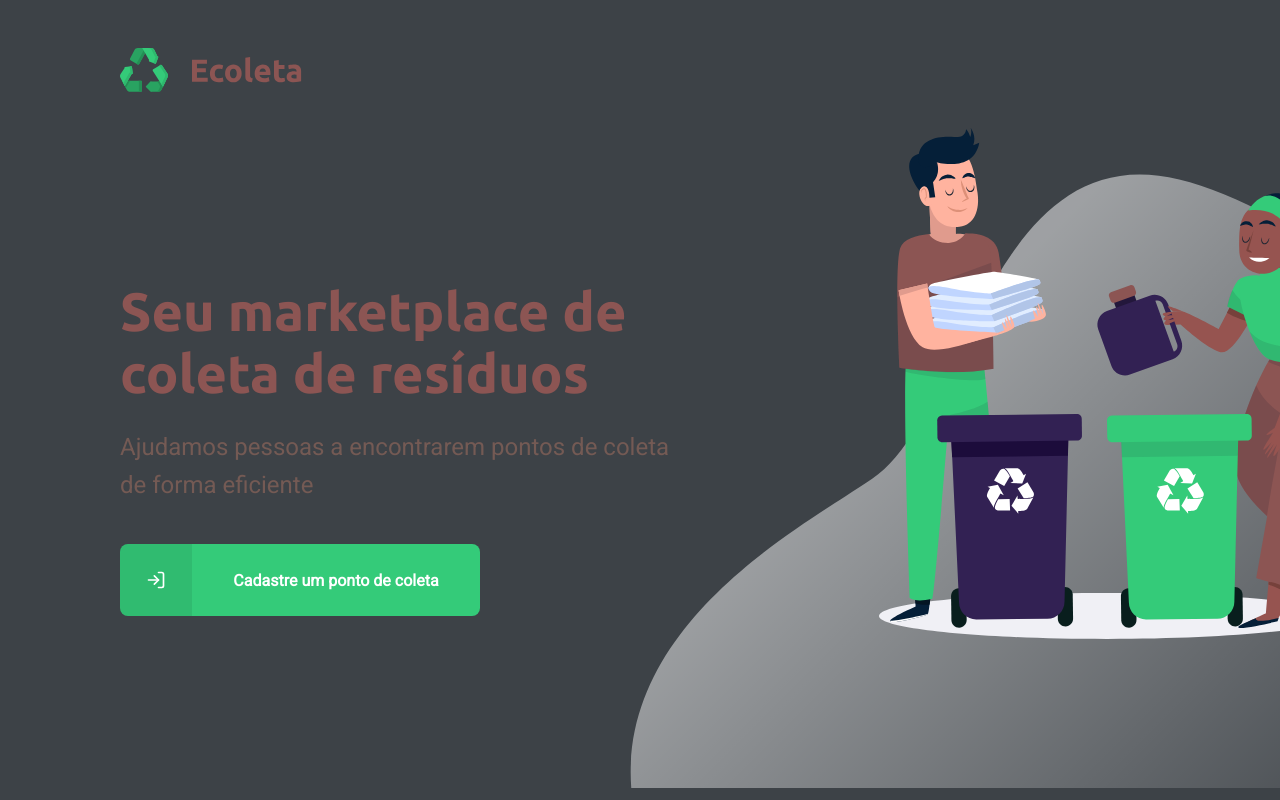
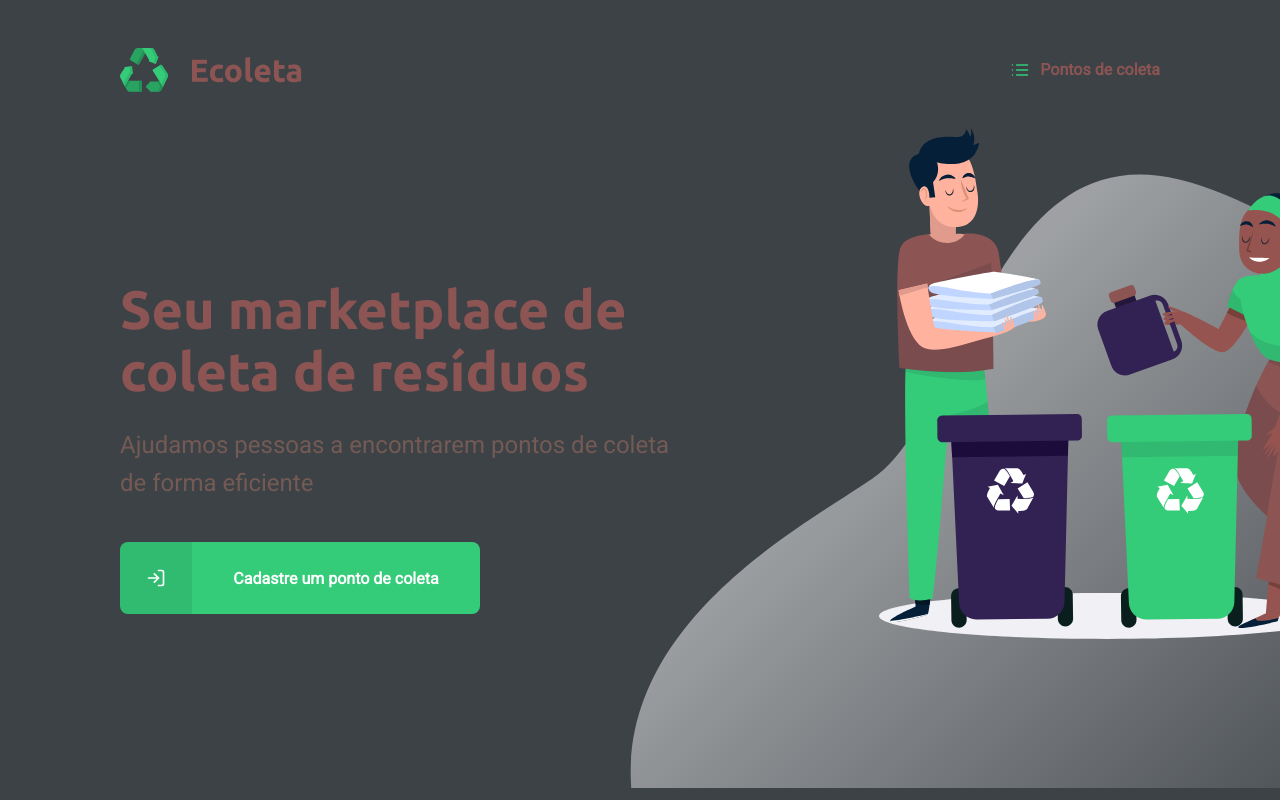
Before and after one commit to macedo-developer/ecoleta-frontend, a React (Create React App) app: page / in a window 1280 px wide. Built offline with nearby package versions, Linux system fonts and the light colour scheme.

Commit message:
Adding button to link page of collect points

```diff
--- a/src/pages/Home/index.tsx
+++ b/src/pages/Home/index.tsx
@@ -1,6 +1,6 @@
 import React from "react";
 import { Link } from "react-router-dom";
-import { FiLogIn } from "react-icons/fi";
+import { FiLogIn, FiList } from "react-icons/fi";
 
 import "./styles.css";
 
@@ -12,6 +12,10 @@ const Home = () => {
       <div className="content">
         <header>
           <img src={logo} alt="Ecoleta" />
+          <Link to="/list-points">
+            <FiList size={20} color="#34cb79" />
+            Pontos de coleta
+          </Link>
         </header>
 
         <main>
--- a/src/pages/Home/styles.css
+++ b/src/pages/Home/styles.css
@@ -18,7 +18,31 @@
 }
 
 #page-home .content header {
+  width: 100%;
   margin: 48px 0 0;
+
+  display: flex;
+  align-items: center;
+  justify-content: space-between;
+}
+
+#page-home .content header a {
+  text-decoration: none;
+
+  color: var(--title-color);
+  font-weight: 700;
+
+  display: flex;
+
+  transition: filter 400ms;
+}
+
+#page-home .content header a:hover {
+  filter: brightness(90%);
+}
+
+#page-home .content header a svg {
+  margin-right: 10px;
 }
 
 #page-home .content main {
```
